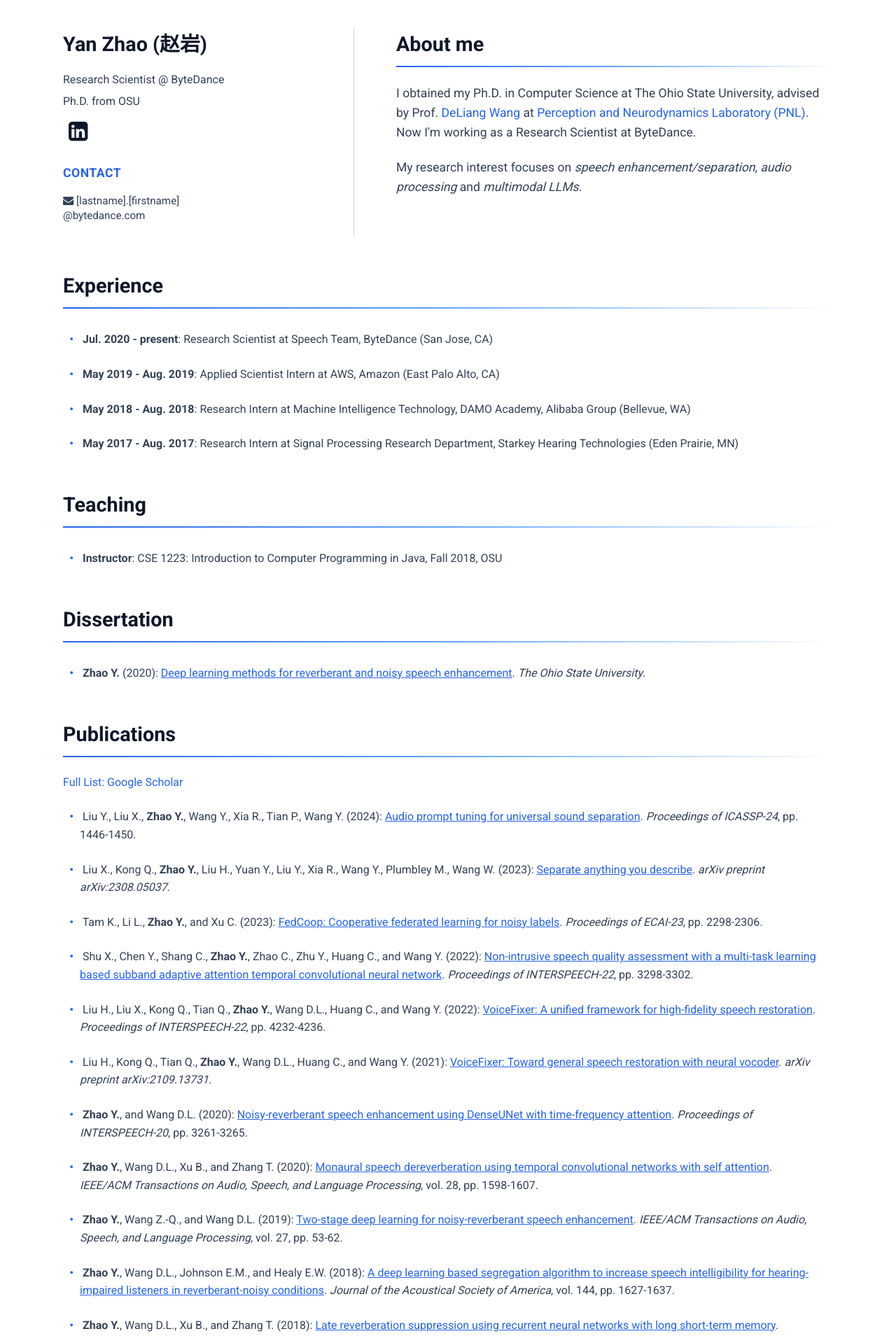
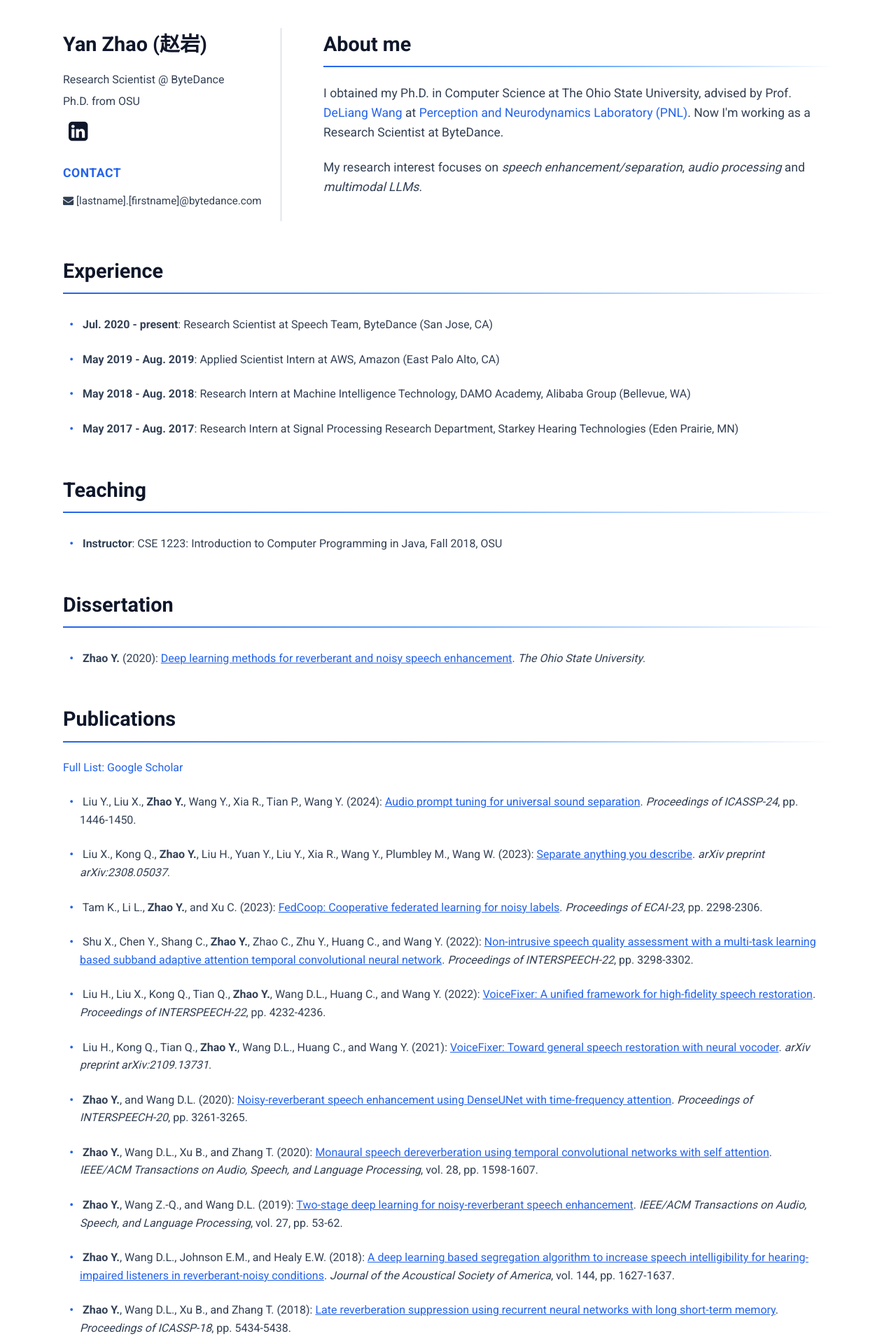
Before and after one commit to cliffzhao/cliffzhao.github.io, a Jekyll site: the page built from index.html, in a window 1280 px wide. Shown: the top 1909 px of the page at 70% size. Built offline with Jekyll 4.4.1, drawn with Linux system fonts in a browser that asks for light colours; a style sheet for code colours, icons or effects is not loaded.

Commit message:
Style: Adjust profile grid ratio to 3:7 and fix email wrapping

```diff
--- a/css/main.css
+++ b/css/main.css
@@ -164,7 +164,7 @@
 @media screen and (min-width: 768px) {
     .profile-grid {
         display: grid;
-        grid-template-columns: 4fr 6fr; /* 40% sidebar, 60% content */
+        grid-template-columns: 3fr 7fr; /* 30% sidebar, 70% content */
         gap: 60px;
         align-items: start; /* Ensure top alignment */
     }
--- a/index.html
+++ b/index.html
@@ -18,7 +18,7 @@
 
             <div class="contact-info">
                 <h3>Contact</h3>
-                <p><i class="fa fa-envelope"></i> [lastname].[firstname]<br>@bytedance.com</p>
+                <p><i class="fa fa-envelope"></i> [lastname].[firstname]@bytedance.com</p>
             </div>
         </div>
 
```
